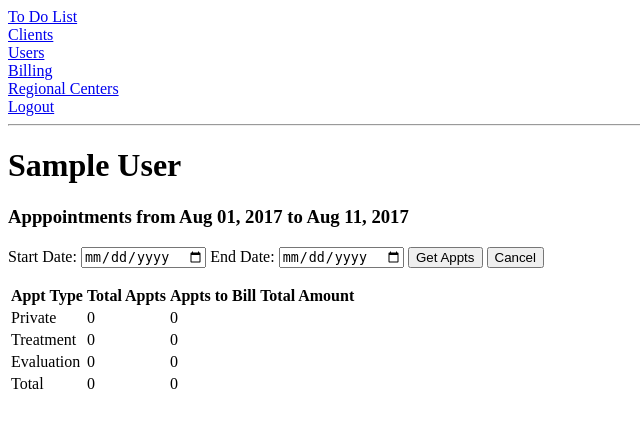
After one commit to rpp114/sbt_notes, a Flask app: page /user/appts?user_id=1 in a window 1280 px wide. The commit adds this page. Shown: the top 428 px of the page, without its empty margins (0-640 px from the left). Run offline with Flask 2, Linux system fonts and the light colour scheme; a user stored in the database is signed in; tables that the repository leaves empty hold one stand-in row (values such as "Sample post"); parts of the project's set-up code (start-up, migrations or seed data) failed here and were passed over.

Commit message:
Created a Therapist Appt summary for payroll. Need to add Rate and Total Amount

```diff
--- a/app/models.py
+++ b/app/models.py
@@ -29,7 +29,7 @@ class User(db.Model, UserMixin):
     confirmed_at = db.Column(db.DATETIME())
     calendar_credentials = db.Column(db.Text)
     company_id = db.Column(db.INTEGER, db.ForeignKey('company.id'))
-    therapist = db.relationship('Therapist', backref='user', lazy='dynamic')
+    therapist = db.relationship('Therapist', backref='user', uselist=False)
     roles = db.relationship('Role', secondary=roles_users, backref=db.backref('users', lazy='dynamic'))
 
     def __repr__(self):
--- /dev/null
+++ b/app/templates/user_appts.html
@@ -0,0 +1,46 @@
+<!-- from base layout -->
+
+{% extends 'base.html' %}
+
+{% block content %}
+ <h1>{{user.first_name}} {{user.last_name}}</h1>
+ <h3>Apppointments from {{start_date.strftime('%b %d, %Y')}} to {{end_date.strftime('%b %d, %Y')}}</h3>
+ <form action="" method="post">
+   {{ form.hidden_tag() }}
+   Start Date: {{form.start_date}}
+   End Date: {{form.end_date}}
+   <input type="submit" value="Get Appts" />
+   <button onclick="location.href='/users'">Cancel</button>
+ </form>
+ <table>
+   <tr>
+     <th>Appt Type</th>
+     <th>Total Appts</th>
+     <th>Appts to Bill</th>
+     <th>Total Amount</th>
+   </tr>
+     <tr>
+       <td>Private</td>
+       <td>{{appts['Private']['appts']}}</td>
+       <td>{{appts['Private']['appts'] * appts['Private']['multiplier']}}</td>
+     </tr>
+     <tr>
+       <td>Treatment</td>
+       <td>{{appts['treatment']['appts']}}</td>
+       <td>{{appts['treatment']['appts'] * appts['treatment']['multiplier']}}</td>
+     </tr>
+     <tr>
+       <td>Evaluation</td>
+       <td>{{appts['evaluation']['appts']}}</td>
+       <td>{{appts['evaluation']['appts'] * appts['evaluation']['multiplier']}}</td>
+     </tr>
+     <tr>
+       <td>Total</td>
+       <td>{{appts['evaluation']['appts'] + appts['Private']['appts'] + appts['treatment']['appts']}}</td>
+       <td>{{appts['evaluation']['appts'] * appts['evaluation']['multiplier'] +
+       appts['treatment']['appts'] * appts['treatment']['multiplier'] +
+       appts['Private']['appts'] * appts['Private']['multiplier']}}</td>
+     </tr>
+
+
+{% endblock %}
--- a/app/templates/users.html
+++ b/app/templates/users.html
@@ -15,6 +15,11 @@
       {% else %}
       <td></td>
       {% endif %}
+      {% if user.calendar_access %}
+      <td><button onclick="location.href='/user/appts?user_id={{user.id}}'">See Appts</button></td>
+      {% else %}
+      <td></td>
+      {% endif %}
       <td>
           <button onclick="location.href='/user/delete?user_id={{user.id}}'">Delete User</button>
       </td>
--- a/app/views.py
+++ b/app/views.py
@@ -157,6 +157,49 @@ def user_tasks():
 @app.route('/users')
 @login_required
 def users_page():
+	users = models.User.query.filter_by(status='active').order_by(models.User.last_name)
+	return render_template('users.html',
+							users=users)
+
+@app.route('/user/appts', methods=['GET', 'POST'])
+@login_required
+def user_appts():
+	user_id = request.args.get('user_id')
+
+	form = DateSelectorForm()
+
+	if request.method == 'POST':
+		start_date = form.start_date.data
+		end_date = form.end_date.data
+	else:
+		start_date = datetime.datetime.now().replace(day=1, hour=00, minute=00)
+		end_date = datetime.datetime.now()
+
+	user = models.User.query.get(user_id)
+
+	appts = models.ClientAppt.query.filter(models.ClientAppt.therapist_id == user.therapist.id,
+							models.ClientAppt.start_datetime >= start_date,
+							models.ClientAppt.end_datetime <= end_date).all()
+
+	appt_summary = {'Private': {'appts': 0, 'multiplier': 2, 'rate': 0},
+					'treatment': {'appts': 0, 'multiplier': 1, 'rate': 0},
+					'evaluation': {'appts': 0, 'multiplier': 3, 'rate': 0}}
+
+	for appt in appts:
+		if appt.client.regional_center.name == 'Private':
+			appt_summary['Private']['appts'] += 1
+		else:
+			appt_summary[appt.appt_type.name]['appts'] += 1
+
+	return render_template('user_appts.html',
+							appts=appt_summary,
+							user=user,
+							form=form,
+							start_date=start_date,
+							end_date=end_date)
+
+
+
 	users = models.User.query.filter_by(status='active').order_by(models.User.last_name)
 	return render_template('users.html',
 							users=users)
```
Also changed, not shown: 1 other file.
